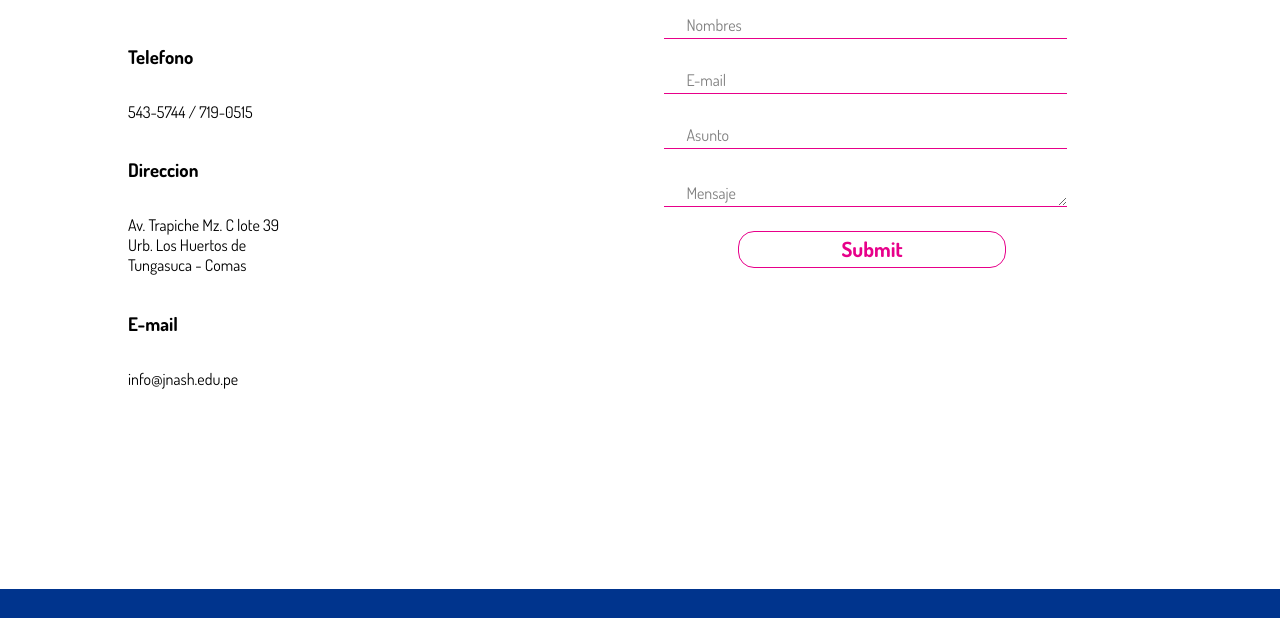
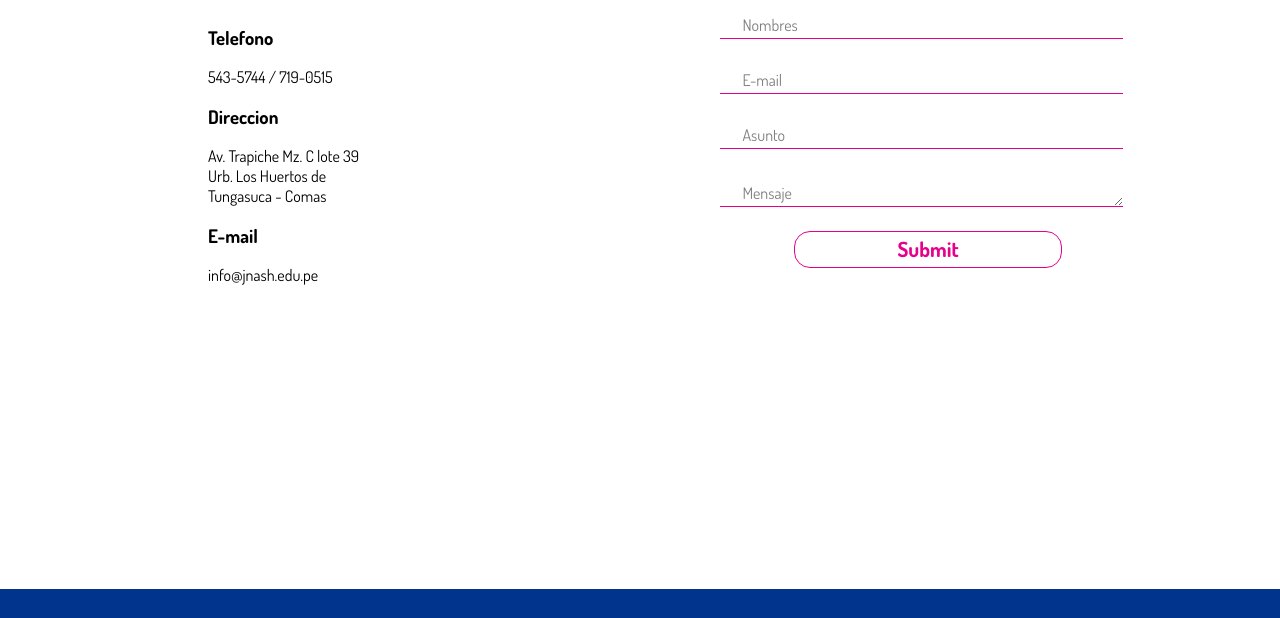
Before and after one commit to contrerastrece/Colegio-JhonNash, a plain HTML site: page contacto.html in a window 1280 px wide. Shown: the part 227-845 px from the top of the page. Drawn offline with Linux system fonts and the light colour scheme.

Commit message:
formulario-contacto

```diff
--- a/style.css
+++ b/style.css
@@ -357,8 +357,9 @@ footer p{
 }
 .informacion-contacto{
 	width:40vw;
-
 	box-sizing: border-box;
+	margin-right: auto;
+	padding-left: 5rem;
 
 }
 .informacion-contacto h2{
@@ -372,7 +373,7 @@ footer p{
 .informacion-contacto label{
 	color: black;
 	font-family: 'Dosis', sans-serif;
-	margin-bottom: auto;
+	margin: auto;
 
 }
 
```
